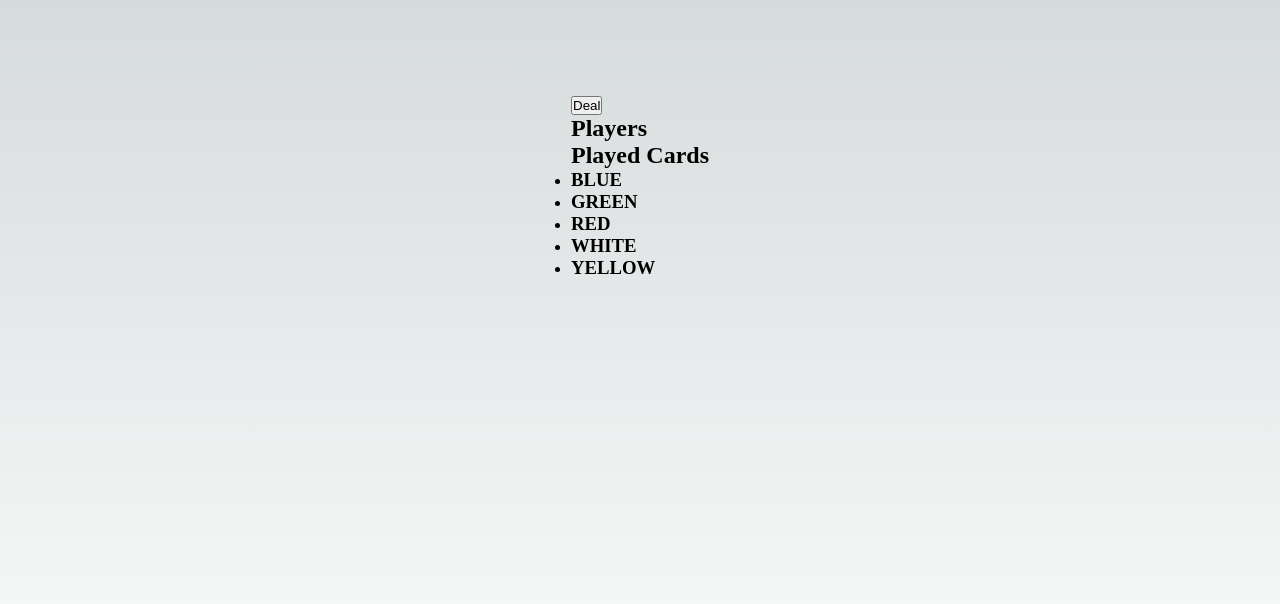
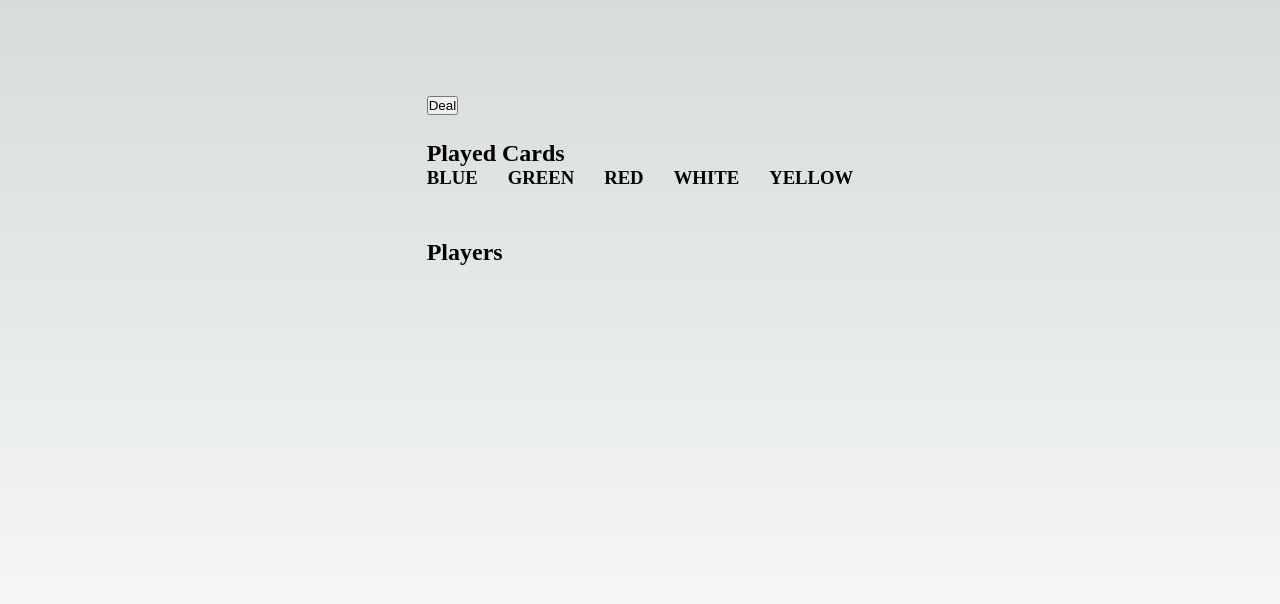
Before and after one commit to aturkewi/hanabi-frontend, a Next.js app: page / in a window 1280 px wide. Shown: the top 604 px of the page. Built offline with nearby package versions, Linux system fonts and the light colour scheme.

Commit message:
add a little layout

```diff
--- a/components/Game.tsx
+++ b/components/Game.tsx
@@ -10,6 +10,7 @@ import { PlayedCardsType, playCard } from "../utils/playHelper"
 
 import { start } from "../utils/gameStarter"
 import { PlayedCards } from "./PlayedCards"
+import { Players } from "./Players"
 
 
 const Game = () => {
@@ -41,15 +42,8 @@ const Game = () => {
       {players.length === 0 ? (
         <button onClick={startGame}>Deal</button>
       ) : ''}
-      <h2>Players</h2>
-      <ul>
-        {players.map(player => (
-          <li key={player.id}>
-            <Player player={player} playCard={handlePlayCard}/>
-          </li>
-        ))}
-      </ul>
       <PlayedCards playedCards={playedCards}/>
+      <Players players={players} handlePlayCard={handlePlayCard}/>
     </div>
   )
 }
--- a/components/PlayedCards.tsx
+++ b/components/PlayedCards.tsx
@@ -3,18 +3,20 @@ import { PlayedCardsType } from "../utils/playHelper"
 
 export const PlayedCards = ({playedCards}:{playedCards: PlayedCardsType[]}) => {
   return (
-    <div>
-      <h2>Played Cards</h2>
-      <ul>
+    <div className="module">
+      <div className="row">
+        <h2>Played Cards</h2>
+      </div>
+      <div className="row">
         {Object.keys(playedCards).map(color => (
-          <li key={color}>
+          <div key={color}>
             <h3>{color}</h3>
             <ul>
               {playedCards[color].map(card => <li key={card.id}><Card {...card}/></li>)}
             </ul>
-          </li>
+          </div>
         ))}
-      </ul>
+      </div>
     </div>
   )
 }
--- /dev/null
+++ b/components/Players.tsx
@@ -0,0 +1,17 @@
+import { PlayerType } from "../utils/playerHelper"
+import { CardType } from "../utils/deckHelper";
+import Player from "./Player"
+
+export const Players = ({ players, handlePlayCard }:{players: PlayerType[], handlePlayCard: (card: CardType) => void;} ) => {
+  return (
+    <div className="module">
+      <h2 className='row'>Players</h2>
+      <div className="row">
+        {players.map(player => (
+          <Player key={player.id} player={player} playCard={handlePlayCard}/>
+        ))}
+      </div>
+
+    </div>
+  )
+}
--- a/styles/globals.css
+++ b/styles/globals.css
@@ -105,3 +105,13 @@ a {
     color-scheme: dark;
   }
 }
+
+.row {
+  display: flex;
+  flex-direction: row;
+  gap: 30px;
+}
+
+.module {
+  padding: 25px 0px 25px 0px
+}
```
